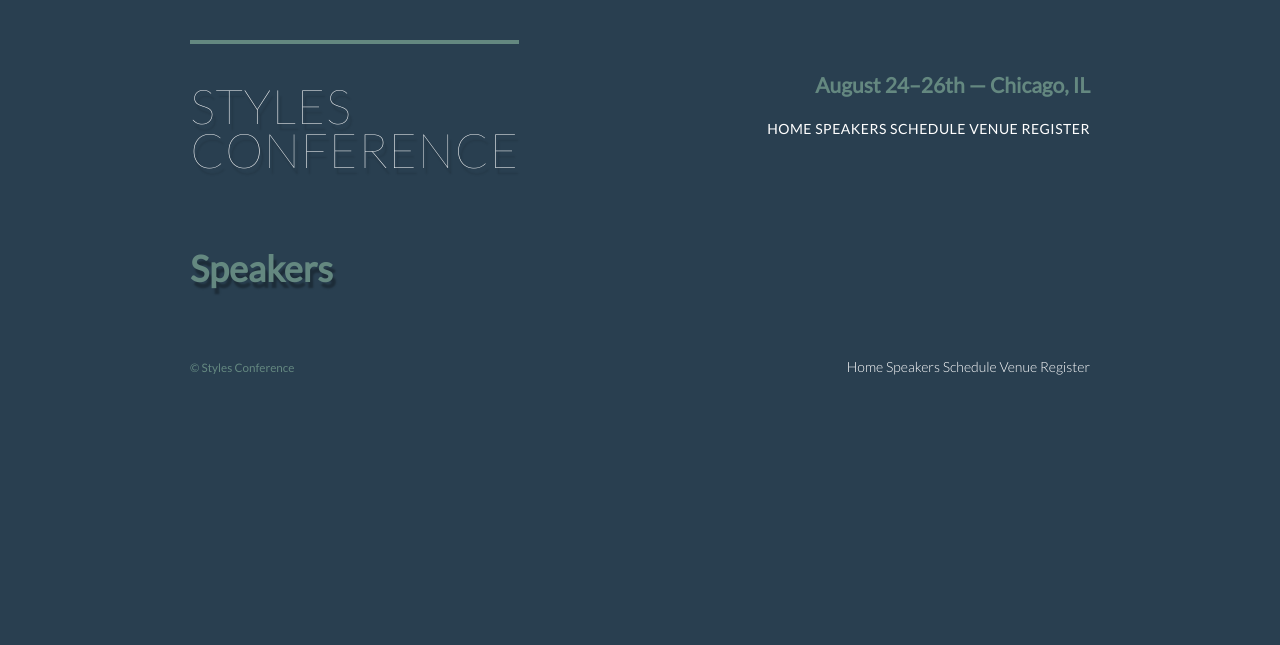
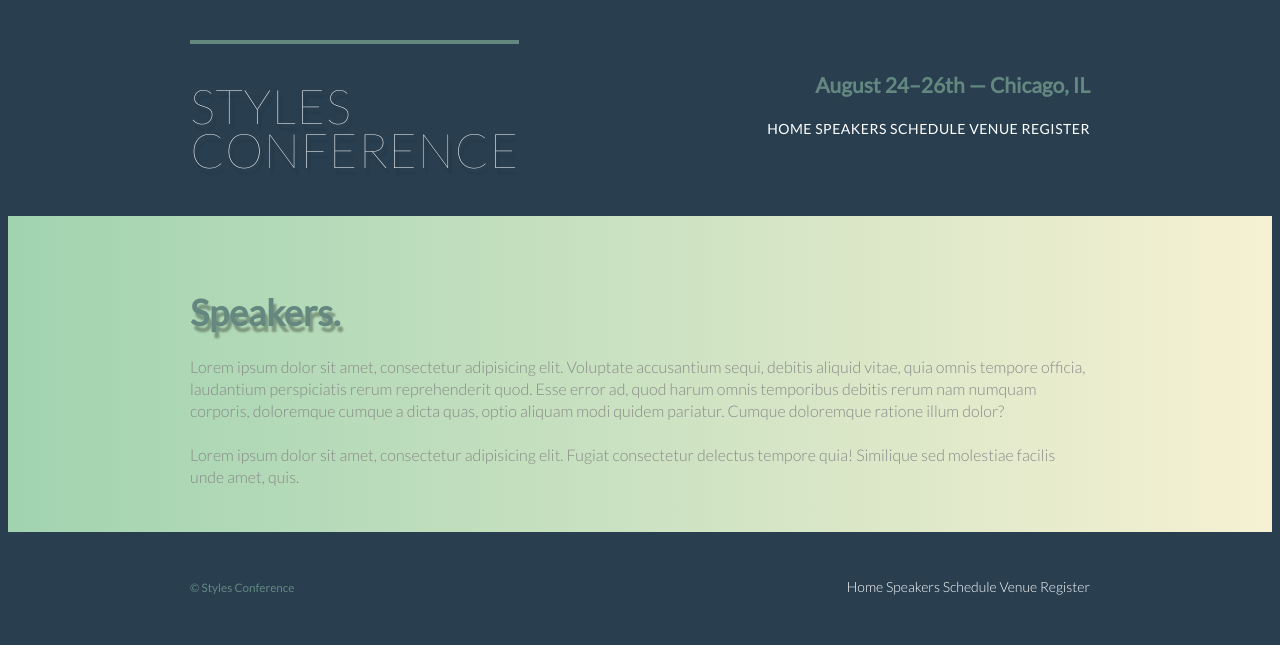
Before and after one commit to java-cromium/styles-conference, a plain HTML site: page speakers.html in a window 1280 px wide. Drawn offline with Linux system fonts and the light colour scheme.

Commit message:
added gradiend background row to the remaining landing pages

```diff
--- a/assets/stylesheets/main.css
+++ b/assets/stylesheets/main.css
@@ -82,11 +82,22 @@ body {
   ========================================
 */
 
+.row,
+.row-alt {
+  min-width: 960px;
+}
+
 .row {
   background: #fff;
-  background: linear-gradient(to right, #648880, #293f50);
-  min-width: 960px;
   padding: 66px 0 44px 0;
+}
+
+.row-alt {
+  background: #cbe2c1;
+  background: -webkit-linear-gradient(to right, #a1d3b0, #f6f1d3);
+  background: -moz-linear-gradient(to right, #a1d3b0, #f6f1d3);
+  background: linear-gradient(to right, #a1d3b0, #f6f1d3);
+  padding: 44px 0 22px 0;
 }
 
 
@@ -118,7 +129,7 @@ h3 {
 }
 
 section.teaser > a > h3, section.teaser > a + p {
-  color: white;
+  color: #0099cc;
 }
 
 h4 {
--- a/speakers.html
+++ b/speakers.html
@@ -32,10 +32,14 @@
 
     <!-- Main content -->
 
-    <section class="container">
+    <section class="row-alt">
+        <div class="container">
 
-      <h1>Speakers</h1>
+          <h1>Speakers.</h1>
+          <p>Lorem ipsum dolor sit amet, consectetur adipisicing elit. Voluptate accusantium sequi, debitis aliquid vitae, quia omnis tempore officia, laudantium perspiciatis rerum reprehenderit quod. Esse error ad, quod harum omnis temporibus debitis rerum nam numquam corporis, doloremque cumque a dicta quas, optio aliquam modi quidem pariatur. Cumque doloremque ratione illum dolor?</p>
+          <p>Lorem ipsum dolor sit amet, consectetur adipisicing elit. Fugiat consectetur delectus tempore quia! Similique sed molestiae facilis unde amet, quis.</p>
 
+      </div>
     </section>
 
     <!-- Footer -->
```
Also changed, not shown: register.html (+6 -4 lines), schedule.html (+5 -2 lines), venue.html (+5 -4 lines).
